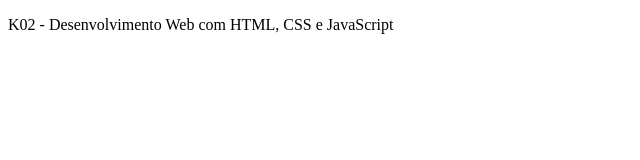
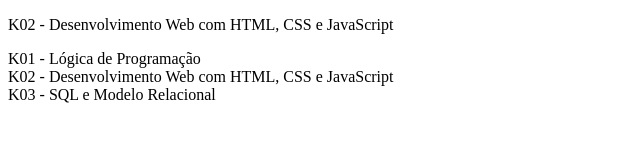
Before and after one commit to gui-menDev/VisualStudioCode, a plain HTML site: page VisualStudioCode/Estudo/k19/aula01/aula01.html in a window 1280 px wide. Shown: the whole page, without its empty margins (0-640 px from the left). Drawn offline with Linux system fonts and the light colour scheme.

Commit message:
segundo commit de aula01

```diff
--- a/VisualStudioCode/Estudo/k19/aula01/aula01.html
+++ b/VisualStudioCode/Estudo/k19/aula01/aula01.html
@@ -6,5 +6,11 @@
 </head>
 <body>
     <p>K02 - Desenvolvimento Web com HTML, CSS e JavaScript</p>
+
+    <p>
+        K01 - Lógica de Programação<br>
+        K02 - Desenvolvimento Web com HTML, CSS  e JavaScript<br/>
+        K03 - SQL e Modelo Relacional
+    </p>
 </body>
 </html>
```
